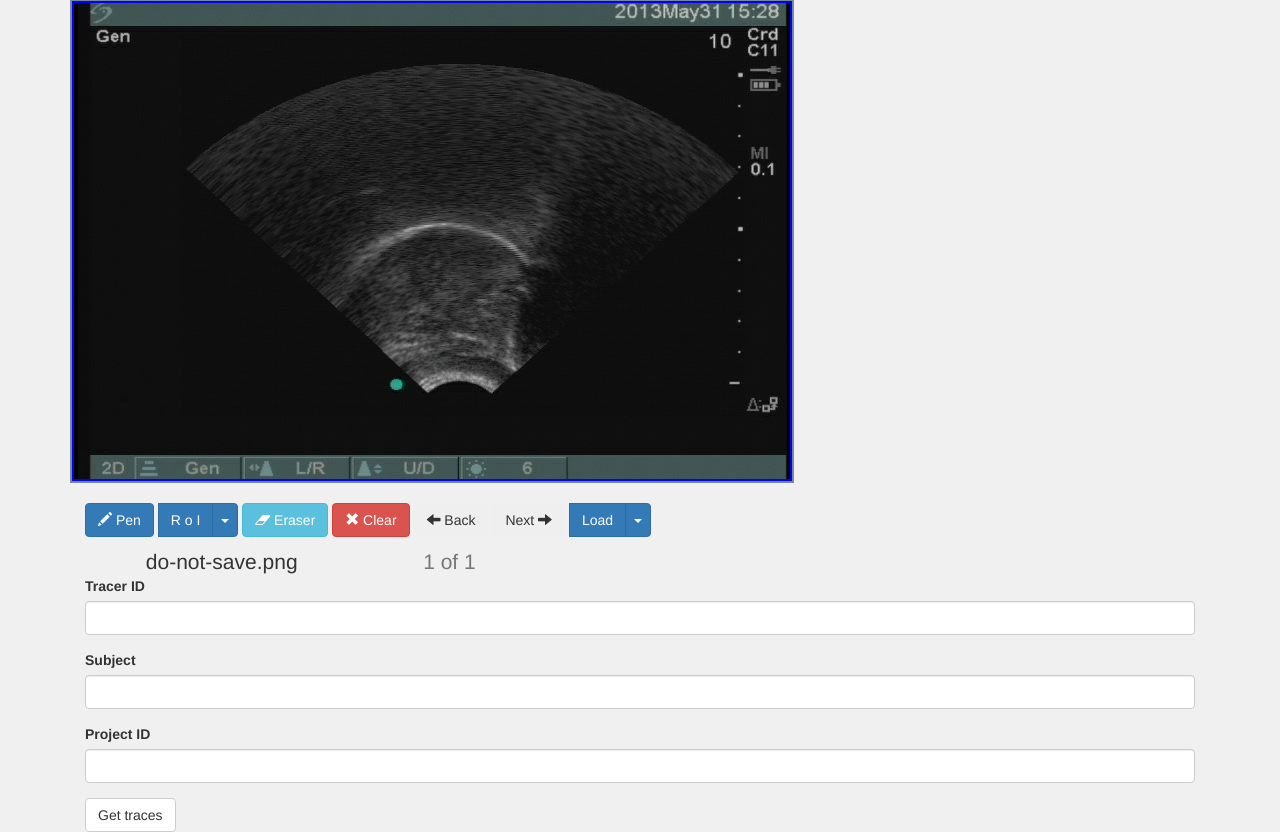
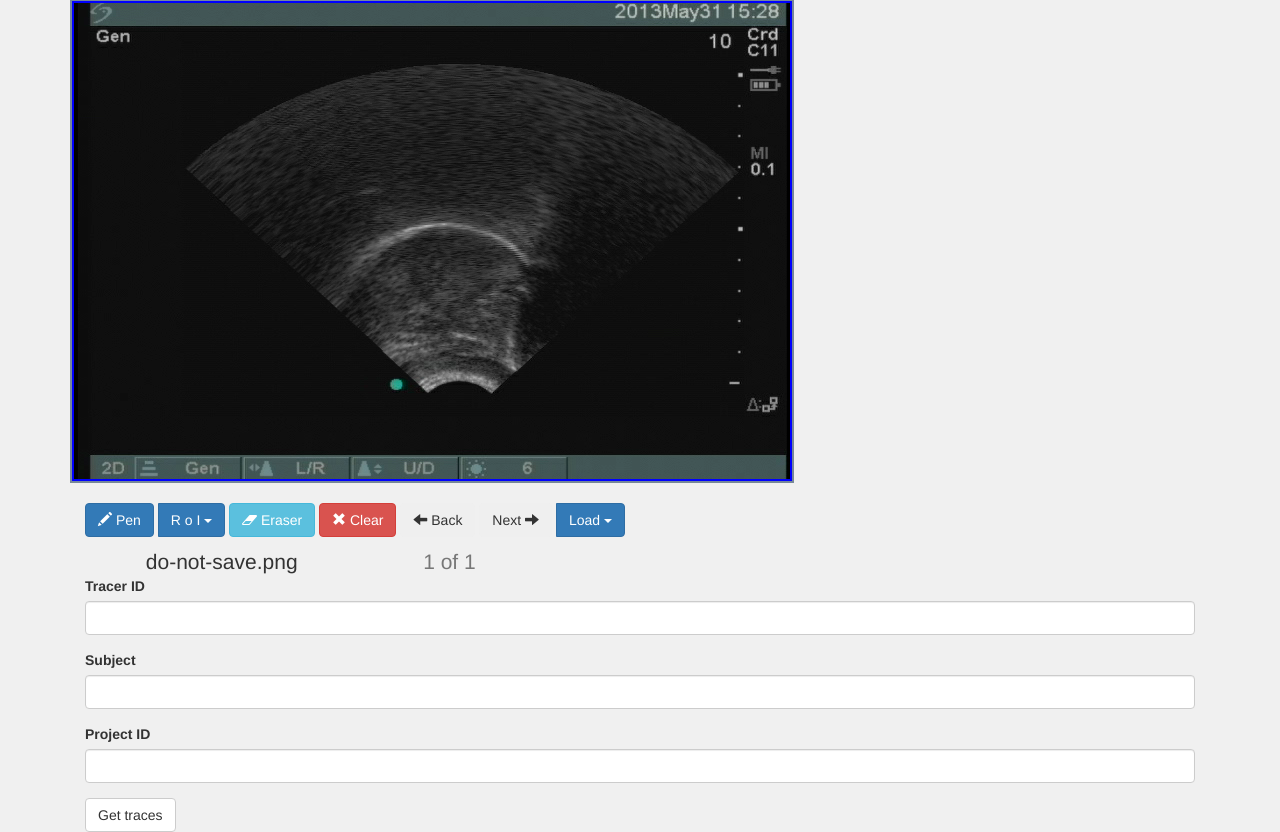
Before and after one commit to myedibleenso/apil-web, a Flask app: page /draw in a window 1280 px wide. Shown: the part 71-903 px from the top of the page. Run offline with Flask 2, Linux system fonts and the light colour scheme; some libraries are stand-ins or nearby versions.

Commit message:
Removed double button.

```diff
--- a/app/templates/draw.html
+++ b/app/templates/draw.html
@@ -89,8 +89,9 @@
             </button>
 
               <div class="btn-group"> <i class="dropdown-arrow dropdown-arrow-inverse"></i>
-                <button id="roi" class="btn btn-primary">R o I</button>
-                <button class="btn btn-primary dropdown-toggle" data-toggle="dropdown"> <span class="caret"></span> </button>
+                <button class="btn btn-primary dropdown-toggle" data-toggle="dropdown">R o I
+                  <span class="caret"></span>
+                </button>
                 <ul class="dropdown-menu dropdown-inverse">
                   <li><a id="maximize-roi" href="#max-roi"><span class="glyphicon glyphicon-resize-full"></span> maximize</a></li>
                   <li><a id="constrain-roi" href="#constrain-roi"><span class="glyphicon glyphicon-resize-small"></span> constrain</a></li>
@@ -113,8 +114,9 @@
             </button>
 
             <div class="btn-group"> <i class="dropdown-arrow dropdown-arrow-inverse"></i>
-              <button id="load-data" class="btn btn-primary">Load</button>
-              <button class="btn btn-primary dropdown-toggle" data-toggle="dropdown"> <span class="caret"></span> </button>
+              <button class="btn btn-primary dropdown-toggle" data-toggle="dropdown"> Load
+                <span class="caret"></span>
+              </button>
               <ul class="dropdown-menu dropdown-inverse">
                 <li><a id="load-image-data" href="#load-images"><span class="fa fa-picture-o"></span>  Images</a></li>
                 <li><a id="load-trace-data" href="#load-traces"><span class="fa fa-ellipsis-h"></span>  Traces</a></li>
```
